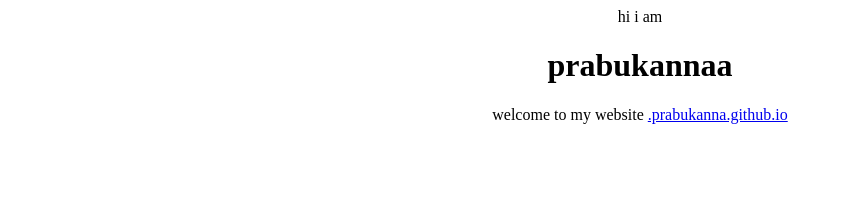
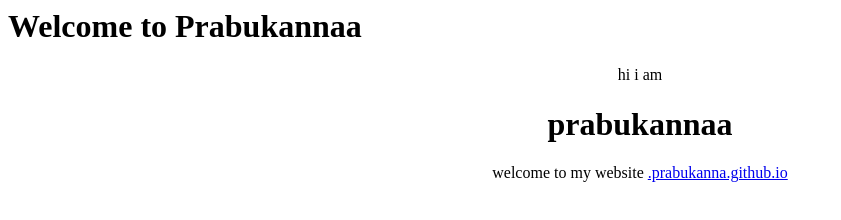
Before and after one commit to prabukannaa/prabukannaa, a plain HTML site: page index.html in a window 1280 px wide. Shown: the whole page, without its empty margins (0-841 px from the left). Drawn offline with Linux system fonts and the light colour scheme.

Commit message:
added welcome

```diff
--- a/index.html
+++ b/index.html
@@ -3,6 +3,7 @@
 <title>prabukannaa - welcome to my website </title>
 </head>
 <body>
+<h1>Welcome to Prabukannaa</h1>
 <div style="text-align:center;font-color:blue">hi i am <h1> prabukannaa </h1> welcome to my website <a href="https://prabukanna.github.io">.prabukanna.github.io</a></div>
 
 </body>
```
